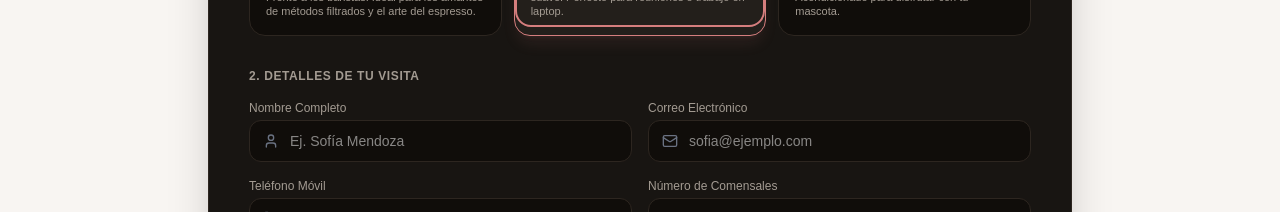
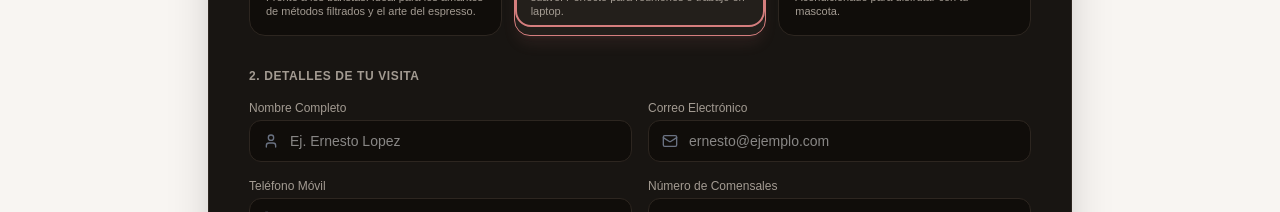
Before and after one commit to Edxis12/Cafeteria-demo, a Next.js app: page / in a window 1280 px wide. Shown: the part 2100-2312 px from the top of the page. Built offline with nearby package versions, Linux system fonts and the light colour scheme; no server answers; the database is empty; a web font is replaced by a local one.

Commit message:
feat: placeholder actualizado

```diff
--- a/src/components/home/ReservationForm.tsx
+++ b/src/components/home/ReservationForm.tsx
@@ -195,7 +195,7 @@ export function ReservationForm() {
                                         <input
                                             {...register('name')}
                                             type="text"
-                                            placeholder="Ej. Sofía Mendoza"
+                                            placeholder="Ej. Ernesto Lopez"
                                             className="w-full pl-10 pr-4 py-2.5 rounded-xl bg-[#100D0A] border border-[#2D2620] focus:border-[#D57E7E] text-sm text-white outline-none transition-colors"
                                         />
                                     </div>
@@ -210,7 +210,7 @@ export function ReservationForm() {
                                         <input
                                             {...register('email')}
                                             type="email"
-                                            placeholder="sofia@ejemplo.com"
+                                            placeholder="ernesto@ejemplo.com"
                                             className="w-full pl-10 pr-4 py-2.5 rounded-xl bg-[#100D0A] border border-[#2D2620] focus:border-[#D57E7E] text-sm text-white outline-none transition-colors"
                                         />
                                     </div>
```
